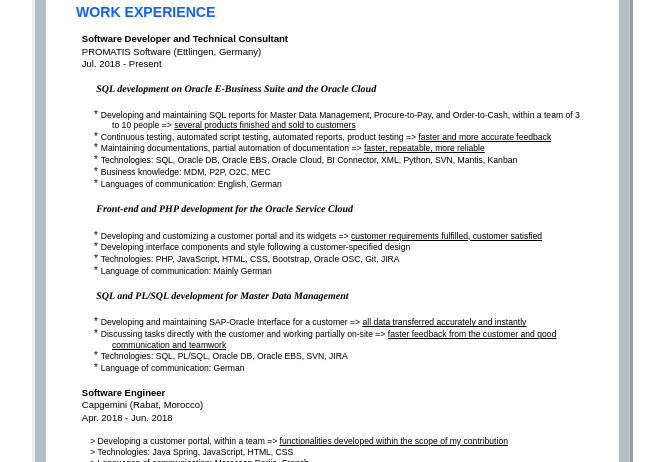
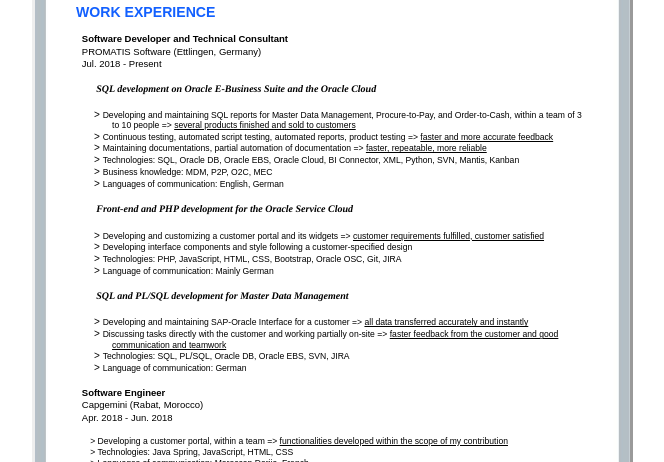
Before and after one commit to maurusian/maurusian.github.io, a Jekyll site: the page cv/index.html, which Jekyll copies as it is, in a window 1280 px wide. Shown: the part 242-704 px from the top of the page, without its empty margins (311-975 px from the left). Built offline with Jekyll 4.4.1, drawn with Linux system fonts in a browser that asks for light colours; a script that is not in the unit is left out.

Commit message:
adjust symbol

```diff
--- a/cv/index.html
+++ b/cv/index.html
@@ -57,24 +57,24 @@
 <div style="position:absolute;left:46.80px;top:284.65px" class="cls_011"><span class="cls_011">PROMATIS Software (Ettlingen, Germany)</span></div>
 <div style="position:absolute;left:46.80px;top:297.13px" class="cls_011"><span class="cls_011">Jul. 2018 - Present</span></div>
 <div style="position:absolute;left:61.22px;top:321.97px" class="cls_013"><span class="cls_013">SQL development on Oracle E-Business Suite and the Oracle Cloud</span></div>
-<div style="position:absolute;left:59.04px;top:348.01px" class="cls_015"><span class="cls_015">*</span><span class="cls_007"> </span><span class="cls_016">   Developing and maintaining SQL reports for Master Data Management, Procure-to-Pay, and Order-to-Cash, within a team of 3</span></div>
+<div style="position:absolute;left:59.04px;top:348.01px" class="cls_015"><span class="cls_015">></span><span class="cls_007"> </span><span class="cls_016">   Developing and maintaining SQL reports for Master Data Management, Procure-to-Pay, and Order-to-Cash, within a team of 3</span></div>
 <div style="position:absolute;left:77.06px;top:359.29px" class="cls_016"><span class="cls_016">to 10 people => </span><span class="cls_024">several products finished and sold to customers</span></div>
-<div style="position:absolute;left:59.04px;top:369.73px" class="cls_015"><span class="cls_015">*</span><span class="cls_007"> </span><span class="cls_016">   Continuous testing, automated script testing, automated reports, product testing => </span><span class="cls_024">faster and more accurate feedback</span></div>
-<div style="position:absolute;left:59.04px;top:381.49px" class="cls_015"><span class="cls_015">*</span><span class="cls_007"> </span><span class="cls_016">   Maintaining documentations, partial automation of documentation => </span><span class="cls_024">faster, repeatable, more reliable</span></div>
-<div style="position:absolute;left:59.04px;top:393.37px" class="cls_015"><span class="cls_015">*</span><span class="cls_007"> </span><span class="cls_016">   Technologies: SQL, Oracle DB, Oracle EBS, Oracle Cloud, BI Connector, XML, Python, SVN, Mantis, Kanban</span></div>
-<div style="position:absolute;left:59.04px;top:405.25px" class="cls_015"><span class="cls_015">*</span><span class="cls_007"> </span><span class="cls_016">   Business knowledge: MDM, P2P, O2C, MEC</span></div>
-<div style="position:absolute;left:59.04px;top:417.15px" class="cls_015"><span class="cls_015">*</span><span class="cls_007"> </span><span class="cls_016">   Languages of communication: English, German</span></div>
+<div style="position:absolute;left:59.04px;top:369.73px" class="cls_015"><span class="cls_015">></span><span class="cls_007"> </span><span class="cls_016">   Continuous testing, automated script testing, automated reports, product testing => </span><span class="cls_024">faster and more accurate feedback</span></div>
+<div style="position:absolute;left:59.04px;top:381.49px" class="cls_015"><span class="cls_015">></span><span class="cls_007"> </span><span class="cls_016">   Maintaining documentations, partial automation of documentation => </span><span class="cls_024">faster, repeatable, more reliable</span></div>
+<div style="position:absolute;left:59.04px;top:393.37px" class="cls_015"><span class="cls_015">></span><span class="cls_007"> </span><span class="cls_016">   Technologies: SQL, Oracle DB, Oracle EBS, Oracle Cloud, BI Connector, XML, Python, SVN, Mantis, Kanban</span></div>
+<div style="position:absolute;left:59.04px;top:405.25px" class="cls_015"><span class="cls_015">></span><span class="cls_007"> </span><span class="cls_016">   Business knowledge: MDM, P2P, O2C, MEC</span></div>
+<div style="position:absolute;left:59.04px;top:417.15px" class="cls_015"><span class="cls_015">></span><span class="cls_007"> </span><span class="cls_016">   Languages of communication: English, German</span></div>
 <div style="position:absolute;left:61.22px;top:442.35px" class="cls_013"><span class="cls_013">Front-end and PHP development for the Oracle Service Cloud</span></div>
-<div style="position:absolute;left:59.04px;top:468.51px" class="cls_015"><span class="cls_015">*</span><span class="cls_007"> </span><span class="cls_016">   Developing and customizing a customer portal and its widgets => </span><span class="cls_024">customer requirements fulfilled, customer satisfied</span></div>
-<div style="position:absolute;left:59.04px;top:480.39px" class="cls_015"><span class="cls_015">*</span><span class="cls_007"> </span><span class="cls_016">   Developing interface components and style following a customer-specified design</span></div>
-<div style="position:absolute;left:59.04px;top:492.15px" class="cls_015"><span class="cls_015">*</span><span class="cls_007"> </span><span class="cls_016">   Technologies: PHP, JavaScript, HTML, CSS, Bootstrap, Oracle OSC, Git, JIRA</span></div>
-<div style="position:absolute;left:59.04px;top:504.03px" class="cls_015"><span class="cls_015">*</span><span class="cls_007"> </span><span class="cls_016">   Language of communication: Mainly German</span></div>
+<div style="position:absolute;left:59.04px;top:468.51px" class="cls_015"><span class="cls_015">></span><span class="cls_007"> </span><span class="cls_016">   Developing and customizing a customer portal and its widgets => </span><span class="cls_024">customer requirements fulfilled, customer satisfied</span></div>
+<div style="position:absolute;left:59.04px;top:480.39px" class="cls_015"><span class="cls_015">></span><span class="cls_007"> </span><span class="cls_016">   Developing interface components and style following a customer-specified design</span></div>
+<div style="position:absolute;left:59.04px;top:492.15px" class="cls_015"><span class="cls_015">></span><span class="cls_007"> </span><span class="cls_016">   Technologies: PHP, JavaScript, HTML, CSS, Bootstrap, Oracle OSC, Git, JIRA</span></div>
+<div style="position:absolute;left:59.04px;top:504.03px" class="cls_015"><span class="cls_015">></span><span class="cls_007"> </span><span class="cls_016">   Language of communication: Mainly German</span></div>
 <div style="position:absolute;left:61.22px;top:529.35px" class="cls_013"><span class="cls_013">SQL and PL/SQL development for Master Data Management</span></div>
-<div style="position:absolute;left:59.04px;top:555.39px" class="cls_015"><span class="cls_015">*</span><span class="cls_007"> </span><span class="cls_016">   Developing and maintaining SAP-Oracle Interface for a customer => </span><span class="cls_024">all data transferred accurately and instantly</span></div>
-<div style="position:absolute;left:59.04px;top:567.27px" class="cls_015"><span class="cls_015">*</span><span class="cls_007"> </span><span class="cls_016">   Discussing tasks directly with the customer and working partially on-site => </span><span class="cls_024">faster feedback from the customer and good</span></div>
+<div style="position:absolute;left:59.04px;top:555.39px" class="cls_015"><span class="cls_015">></span><span class="cls_007"> </span><span class="cls_016">   Developing and maintaining SAP-Oracle Interface for a customer => </span><span class="cls_024">all data transferred accurately and instantly</span></div>
+<div style="position:absolute;left:59.04px;top:567.27px" class="cls_015"><span class="cls_015">></span><span class="cls_007"> </span><span class="cls_016">   Discussing tasks directly with the customer and working partially on-site => </span><span class="cls_024">faster feedback from the customer and good</span></div>
 <div style="position:absolute;left:77.06px;top:578.55px" class="cls_024"><span class="cls_024">communication and teamwork</span></div>
-<div style="position:absolute;left:59.04px;top:588.90px" class="cls_015"><span class="cls_015">*</span><span class="cls_007"> </span><span class="cls_016">   Technologies: SQL, PL/SQL, Oracle DB, Oracle EBS, SVN, JIRA</span></div>
-<div style="position:absolute;left:59.04px;top:600.78px" class="cls_015"><span class="cls_015">*</span><span class="cls_007"> </span><span class="cls_016">   Language of communication: German</span></div>
+<div style="position:absolute;left:59.04px;top:588.90px" class="cls_015"><span class="cls_015">></span><span class="cls_007"> </span><span class="cls_016">   Technologies: SQL, PL/SQL, Oracle DB, Oracle EBS, SVN, JIRA</span></div>
+<div style="position:absolute;left:59.04px;top:600.78px" class="cls_015"><span class="cls_015">></span><span class="cls_007"> </span><span class="cls_016">   Language of communication: German</span></div>
 <div style="position:absolute;left:46.80px;top:625.98px" class="cls_010"><span class="cls_010">Software Engineer</span></div>
 <div style="position:absolute;left:46.80px;top:637.98px" class="cls_011"><span class="cls_011">Capgemini (Rabat, Morocco)</span></div>
 <div style="position:absolute;left:46.80px;top:650.94px" class="cls_011"><span class="cls_011">Apr. 2018 - Jun. 2018</span></div>
```
